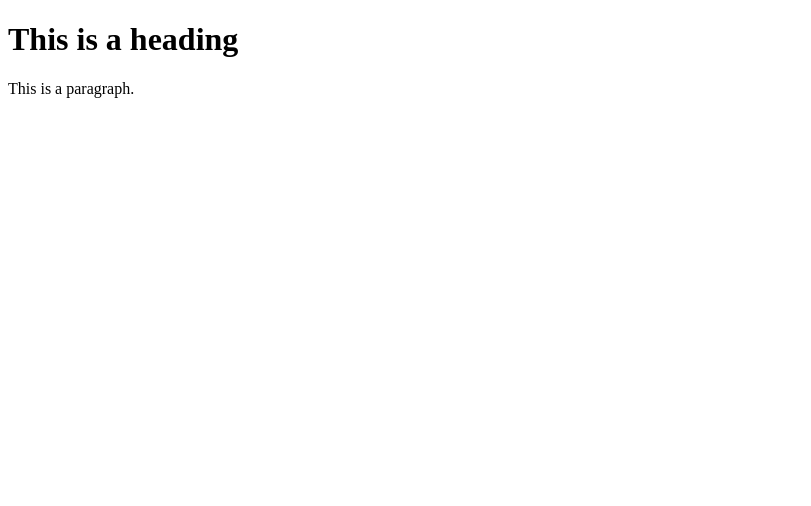
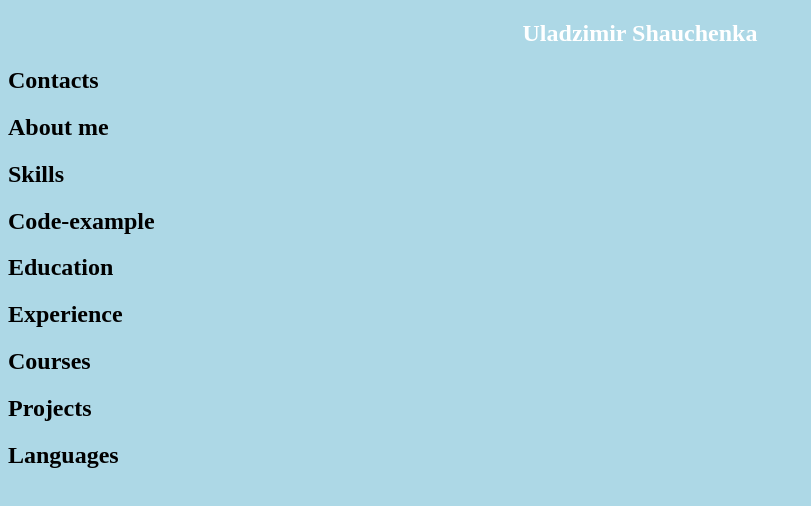
Before and after one commit to WladSheva/rsschool-cv, a plain HTML site: page index.html in a window 1280 px wide. Shown: the whole page, without its empty margins (0-811 px from the left). Drawn offline with Linux system fonts and the light colour scheme.

Commit message:
feat: add elenents header, main(with sections) and footer, change titles in cv.md

```diff
--- a/index.html
+++ b/index.html
@@ -1,12 +1,49 @@
 <!DOCTYPE html>
 <html lang="en">
 <head>
-  <title>Title of the document</title>
+  <link rel="stylesheet" href="./css/style.css">
+  <meta charset="utf-8">
+  <meta name="viewport" content="width=device-width, initial-scale=1.0">
+  <title>curriculum vitae</title>
 </head>
 <body>
+  <header class="header">
 
-<h1>This is a heading</h1>
-<p>This is a paragraph.</p>
+  </header>
+  <main class="main">
+    <section class="section" id="profile">
+      <h1 class="section-title">Uladzimir Shauchenka</h1>
+    </section>
+    <section class="section" id="contacts">
+      <h2 class="section-title">Contacts</h2>
+    </section>
+    <section class="section" id="about-me">
+      <h2 class="section-title">About me</h2>
+    </section>
+    <section class="section" id="skills">
+      <h2 class="section-title">Skills</h2>
+    </section>
+    <section class="section" id="code-example">
+      <h2 class="section-title">Code-example</h2>
+    </section>
+    <section class="section" id="education">
+      <h2 class="section-title">Education</h2>
+    </section>
+    <section class="section" id="experience">
+      <h2 class="section-title">Experience</h2>
+    </section>
+    <section class="section" id="courses">
+      <h2 class="section-title">Courses</h2>
+    </section>
+    <section class="section" id="projects">
+      <h2 class="section-title">Projects</h2>
+    </section>
+    <section class="section" id="languages">
+      <h2 class="section-title">Languages</h2>
+    </section>
+  </main>
+  <footer class="footer">
 
+  </footer>
 </body>
 </html>
```
